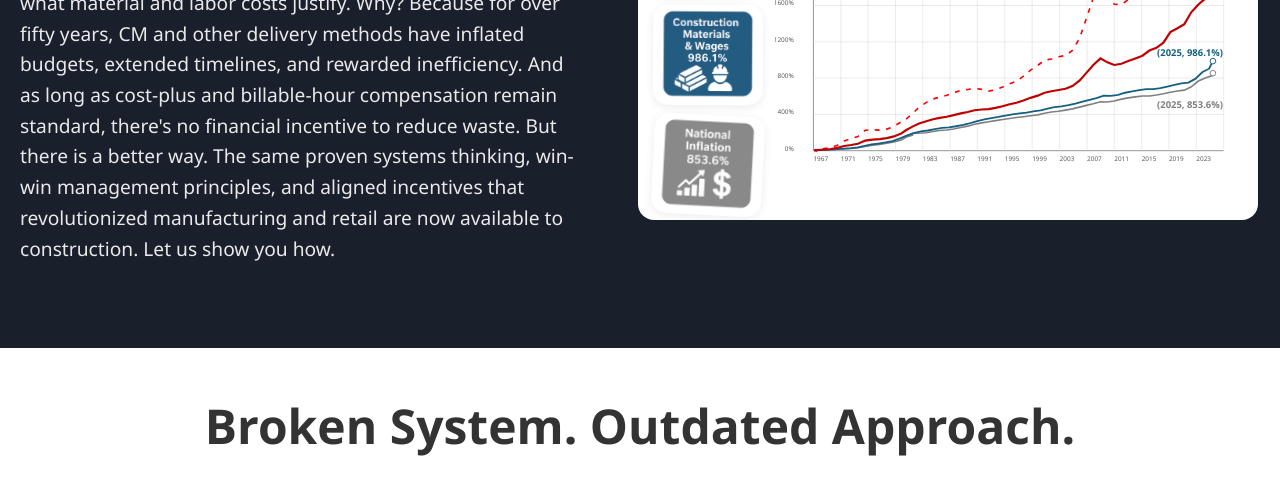
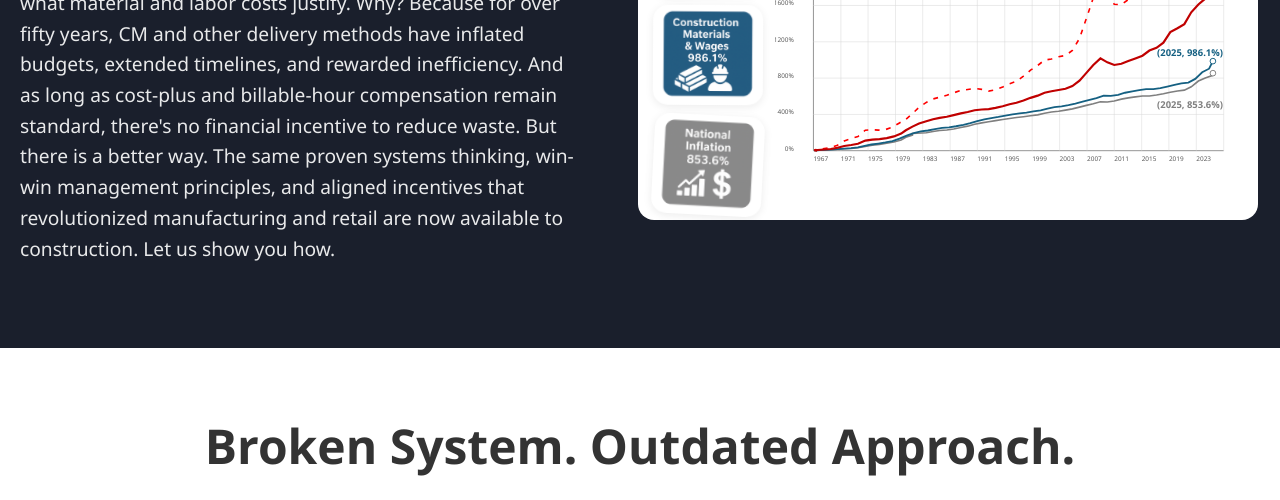
Before and after one commit to jschwander/genesis-website, a plain HTML site: page index.html in a window 1280 px wide. Shown: the part 452-952 px from the top of the page. Drawn offline with Linux system fonts and the light colour scheme.

Commit message:
h2fontpad60

```diff
--- a/styles.css
+++ b/styles.css
@@ -1775,7 +1775,7 @@ footer {
 /* Enhanced Visual Hierarchy */
 h2 {
     text-align: center;
-    padding: 40px 0 20px 0;  /* top right bottom left */
+    padding: 60px 0 20px 0;  /* top right bottom left */
     margin: 0;
     font-weight: 700;
     font-size: 3rem;
```
